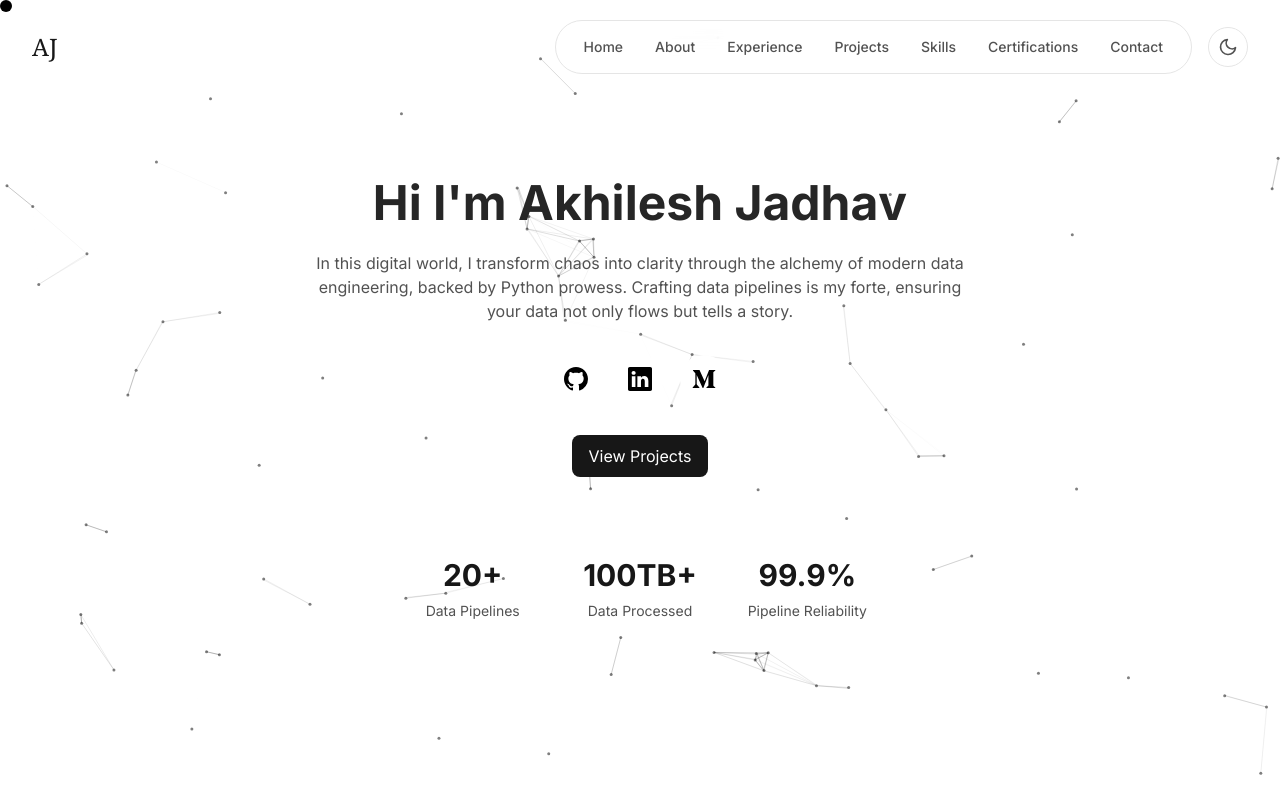
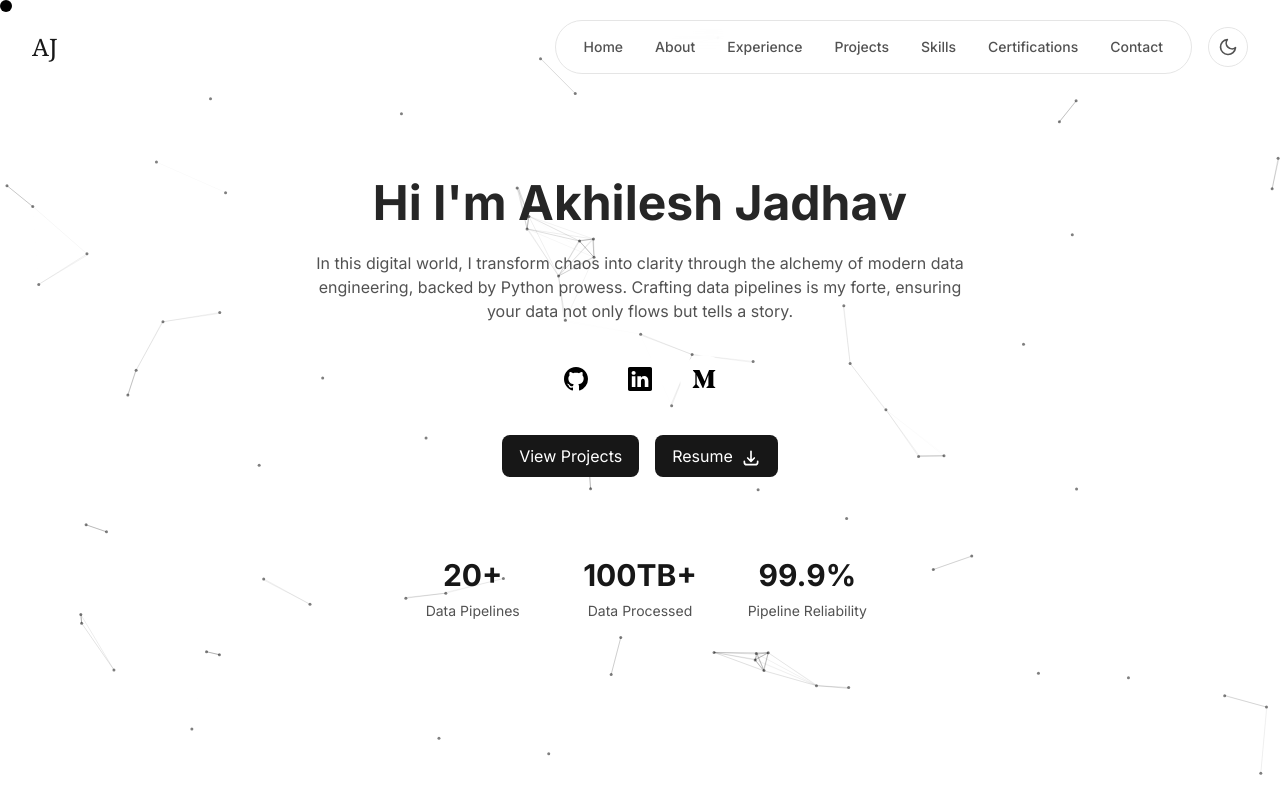
Before and after one commit to asJ26/Akhilesh-portfolio, a Next.js app: page / in a window 1280 px wide. Shown: the top 800 px of the page. Built offline with nearby package versions, Linux system fonts and the light colour scheme.

Commit message:
feat: add resume download button in hero and contact sections

```diff
--- a/src/components/home/Contact.tsx
+++ b/src/components/home/Contact.tsx
@@ -4,6 +4,7 @@ import { motion } from 'framer-motion';
 import { cn } from "../../utils/cn";
 import { HiOutlineMail } from "react-icons/hi";
 import { FiPhone } from "react-icons/fi";
+import { HiOutlineDownload } from "react-icons/hi";
 import { ButtonLitLink } from '../ui/button-lit';
 import { CardSpotlight } from '../ui/card-spotlight';
 
@@ -95,6 +96,23 @@ export default function Contact() {
             </div>
           </CardSpotlight>
         </motion.div>
+
+        <motion.div
+          initial={{ opacity: 0, y: 20 }}
+          whileInView={{ opacity: 1, y: 0 }}
+          viewport={{ once: true }}
+          transition={{ duration: 0.7, delay: 0.3 }}
+          className="flex justify-center mt-12"
+        >
+          <ButtonLitLink
+            href="/akhileshJ_resume.pdf"
+            className="flex items-center whitespace-nowrap"
+            download
+          >
+            <span className="inline-block">Resume</span>
+            <HiOutlineDownload className="w-5 h-5 ml-2 inline-block" />
+          </ButtonLitLink>
+        </motion.div>
       </div>
     </section>
   );
--- a/src/components/home/Hero.tsx
+++ b/src/components/home/Hero.tsx
@@ -3,6 +3,7 @@
 import { TypewriterEffect } from "../ui/typewriter-effect";
 import { BsGithub, BsLinkedin } from "react-icons/bs";
 import { FaMediumM } from "react-icons/fa";
+import { HiOutlineDownload } from "react-icons/hi";
 import { ButtonLitLink } from "../ui/button-lit";
 import { Particles } from "../ui/particles";
 import ClientOnly from "../ClientOnly";
@@ -79,12 +80,22 @@ export default function Hero() {
             </a>
           </div>
 
-          <ButtonLitLink
-            href="#projects"
-            className="mt-8"
-          >
-            View Projects
-          </ButtonLitLink>
+          <div className="flex gap-4 mt-8">
+            <ButtonLitLink
+              href="#projects"
+            >
+              View Projects
+            </ButtonLitLink>
+
+            <ButtonLitLink
+              href="/akhileshJ_resume.pdf"
+              className="flex items-center whitespace-nowrap"
+              download
+            >
+              <span className="inline-block">Resume</span>
+              <HiOutlineDownload className="w-5 h-5 ml-2 inline-block" />
+            </ButtonLitLink>
+          </div>
 
           <div className="grid grid-cols-3 gap-12 mt-20 text-center">
             <div>
```
Also changed, not shown: 1 other file (tests, documents, lock files or other folders).
